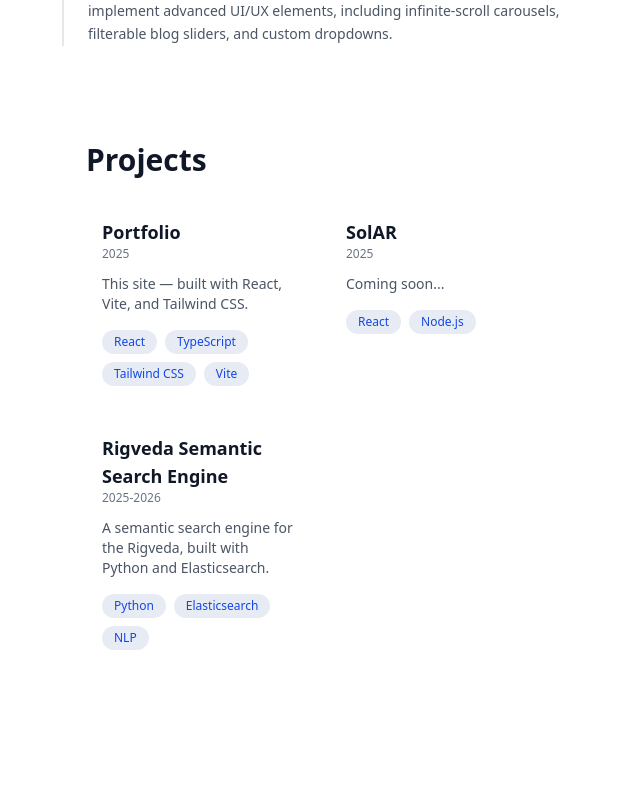
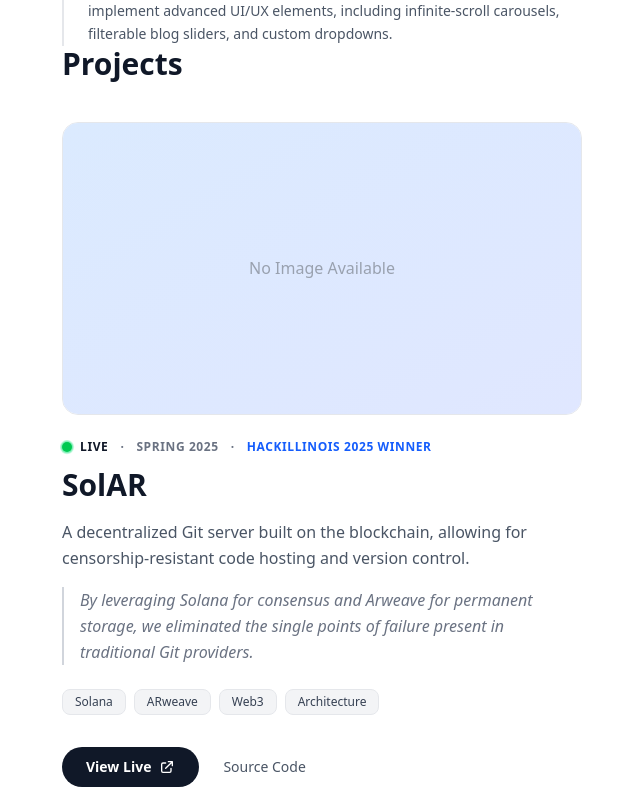
Before and after one commit to RamLanka05/v1, a React (Vite) app: page / in a window 1280 px wide. Shown: the part 1261-2060 px from the top of the page, without its empty margins (602-1242 px from the left). Built offline with nearby package versions, Linux system fonts and the light colour scheme.

Commit message:
project changes

```diff
--- a/index.html
+++ b/index.html
@@ -2,7 +2,6 @@
 <html lang="en">
   <head>
     <meta charset="UTF-8" />
-    <link rel="icon" type="image/svg+xml" href="/vite.svg" />
     <meta name="viewport" content="width=device-width, initial-scale=1.0" />
     <title>Sathvik Lanka</title>
   </head>
--- a/src/components/Projects.tsx
+++ b/src/components/Projects.tsx
@@ -1,39 +1,128 @@
+// import { projects as projectsData } from '../data/work'
+
+// export default function Projects() {
+//   return (
+//     <section id="projects" className="py-24 px-6 bg-transparent dark:bg-transparent scroll-mt-24">
+//       <div className="max-w-xl">
+//         <h2 className="text-3xl font-bold mb-6">Projects</h2>
+
+//         <div className="grid grid-cols-1 sm:grid-cols-2 gap-4">
+//           {projectsData.map((p) => (
+//             <article id={p.id} key={p.id} className="group bg-transparent dark:bg-transparent rounded-2xl p-4 transition-all">
+//               <div className="flex items-start justify-between gap-4">
+//                 <div>
+//                   <h3 className="text-lg font-semibold group-hover:text-blue-600 dark:group-hover:text-blue-400">{p.title}</h3>
+//                   <p className="text-xs text-gray-500 dark:text-gray-400">{p.date}</p>
+//                 </div>
+
+//                 {p.url ? (
+//                   <a href={p.url} target="_blank" rel="noopener noreferrer" className="text-sm font-medium text-white bg-blue-600 hover:bg-blue-700 px-3 py-1 rounded-md">
+//                     View
+//                   </a>
+//                 ) : null}
+//               </div>
+
+//               <p className="text-sm text-gray-600 dark:text-gray-300 mt-3 mb-4">{p.desc}</p>
+
+//               <div className="flex flex-wrap gap-2">
+//                 {p.tags.map((tag) => (
+//                   <span key={tag} className="text-xs font-medium px-3 py-1 bg-blue-900/10 dark:bg-blue-900/30 text-blue-700 dark:text-blue-200 rounded-full">
+//                     {tag}
+//                   </span>
+//                 ))}
+//               </div>
+//             </article>
+//           ))}
+//         </div>
+//       </div>
+//     </section>
+//   )
+// }
+
+
 import { projects as projectsData } from '../data/work'
 
 export default function Projects() {
   return (
-    <section id="projects" className="py-24 px-6 bg-transparent dark:bg-transparent scroll-mt-24">
-      <div className="max-w-xl">
-        <h2 className="text-3xl font-bold mb-6">Projects</h2>
+    <section id="projects" className="scroll-mt-24">
+      <h2 className="text-3xl font-bold mb-10 text-gray-900 dark:text-gray-100">Projects</h2>
 
-        <div className="grid grid-cols-1 sm:grid-cols-2 gap-4">
+      {/* Changed to a vertical stack with massive gaps between projects */}
+      <div className="flex flex-col gap-20">
         {projectsData.map((p) => (
-            <article id={p.id} key={p.id} className="group bg-transparent dark:bg-transparent rounded-2xl p-4 transition-all">
-              <div className="flex items-start justify-between gap-4">
-                <div>
-                  <h3 className="text-lg font-semibold group-hover:text-blue-600 dark:group-hover:text-blue-400">{p.title}</h3>
-                  <p className="text-xs text-gray-500 dark:text-gray-400">{p.date}</p>
+          <article key={p.id} className="group relative flex flex-col items-start justify-start">
+
+            {/* 1. Large Feature Image */}
+            <div className="w-full relative rounded-2xl overflow-hidden bg-gray-100 dark:bg-gray-800 mb-6 border border-gray-200 dark:border-gray-800 transition-all duration-300 group-hover:border-blue-500/50 group-hover:shadow-lg">
+              <div className="aspect-video w-full">
+                {p.image ? (
+                  <img src={p.image} alt={p.title} className="object-cover w-full h-full transition-transform duration-700 group-hover:scale-[1.03]" />
+                ) : (
+                  <div className="w-full h-full bg-linear-to-br from-blue-100 to-indigo-100 dark:from-gray-800 dark:to-gray-900 flex items-center justify-center text-gray-400">
+                    No Image Available
+                  </div>
+                )}
+              </div>
             </div>
 
-                {p.url ? (
-                  <a href={p.url} target="_blank" rel="noopener noreferrer" className="text-sm font-medium text-white bg-blue-600 hover:bg-blue-700 px-3 py-1 rounded-md">
-                    View
-                  </a>
-                ) : null}
+            {/* 2. Status & Metadata */}
+            <div className="flex flex-wrap items-center gap-3 text-xs font-semibold text-gray-500 dark:text-gray-400 uppercase tracking-wider mb-3">
+              {p.status && (
+                <span className="flex items-center gap-2 text-gray-900 dark:text-gray-200">
+                  <span className="relative flex h-2.5 w-2.5">
+                    {p.status === 'Live' && <span className="animate-ping absolute inline-flex h-full w-full rounded-full bg-green-400 opacity-75"></span>}
+                    <span className={`relative inline-flex rounded-full h-2.5 w-2.5 ${p.status === 'Live' ? 'bg-green-500' : 'bg-gray-500'}`}></span>
+                  </span>
+                  {p.status}
+                </span>
+              )}
+              {p.status && <span>&middot;</span>}
+              <span>{p.date}</span>
+              {p.role && <span>&middot;</span>}
+              <span className="text-blue-600 dark:text-blue-400">{p.role}</span>
             </div>
 
-              <p className="text-sm text-gray-600 dark:text-gray-300 mt-3 mb-4">{p.desc}</p>
+            {/* 3. Title */}
+            <h3 className="text-2xl sm:text-3xl font-bold text-gray-900 dark:text-gray-100 mb-4">
+              {p.title}
+            </h3>
 
-              <div className="flex flex-wrap gap-2">
+            {/* 4. Two-Part Description */}
+            <div className="text-base text-gray-600 dark:text-gray-400 space-y-4 mb-6 leading-relaxed">
+              <p>{p.desc}</p>
+              {p.insight && (
+                <p className="italic border-l-2 border-gray-300 dark:border-gray-600 pl-4 text-gray-500 dark:text-gray-500">
+                  {p.insight}
+                </p>
+              )}
+            </div>
+
+            {/* 5. Minimal Pill Tags */}
+            <div className="flex flex-wrap gap-2 mb-8">
               {p.tags.map((tag) => (
-                  <span key={tag} className="text-xs font-medium px-3 py-1 bg-blue-900/10 dark:bg-blue-900/30 text-blue-700 dark:text-blue-200 rounded-full">
+                <span key={tag} className="text-xs font-medium px-3 py-1 bg-gray-100 dark:bg-gray-800/50 text-gray-700 dark:text-gray-300 rounded-lg border border-gray-200 dark:border-gray-800">
                   {tag}
                 </span>
               ))}
             </div>
+
+            {/* 6. Action Buttons */}
+            <div className="flex gap-4 mt-auto">
+              {p.url && (
+                <a href={p.url} target="_blank" rel="noopener noreferrer" className="text-sm font-semibold text-white bg-gray-900 dark:bg-white dark:text-gray-900 hover:bg-gray-800 dark:hover:bg-gray-100 px-6 py-2.5 rounded-full transition-all flex items-center gap-2">
+                  View Live
+                  <svg className="w-4 h-4" fill="none" viewBox="0 0 24 24" stroke="currentColor"><path strokeLinecap="round" strokeLinejoin="round" strokeWidth={2} d="M10 6H6a2 2 0 00-2 2v10a2 2 0 002 2h10a2 2 0 002-2v-4M14 4h6m0 0v6m0-6L10 14" /></svg>
+                </a>
+              )}
+              {p.github && (
+                <a href={p.github} target="_blank" rel="noopener noreferrer" className="text-sm font-medium text-gray-600 dark:text-gray-400 hover:text-gray-900 dark:hover:text-white px-2 py-2.5 transition-colors flex items-center gap-2">
+                  Source Code
+                </a>
+              )}
+            </div>
+
           </article>
         ))}
-        </div>
       </div>
     </section>
   )
--- a/src/data/work.ts
+++ b/src/data/work.ts
@@ -1,29 +1,44 @@
 export const projects = [
-  {
-    id: 'portfolio',
-    title: 'Portfolio',
-    desc: 'This site — built with React, Vite, and Tailwind CSS.',
-    date: '2025',
-    url: '',
-    tags: ['React', 'TypeScript', 'Tailwind CSS', 'Vite'],
-  },
   {
     id: 'solar',
     title: 'SolAR',
-    desc: 'Coming soon...',
-    date: '2025',
-    url: '',
-    tags: ['React', 'Node.js'],
+    status: 'Live',
+    date: 'Spring 2025',
+    role: 'HackIllinois 2025 Winner',
+    image: '', // Path to your screenshot in the public folder
+    url: 'https://devpost.com/software/solar-ado76i',
+    github: 'https://github.com/Zaydo123/SolAR',
+    desc: 'A decentralized Git server built on the blockchain, allowing for censorship-resistant code hosting and version control.',
+    insight: 'By leveraging Solana for consensus and Arweave for permanent storage, we eliminated the single points of failure present in traditional Git providers.',
+    tags: ['Solana', 'ARweave', 'Web3', 'Architecture']
   },
   {
-    id: 'rsse',
-    title: 'Rigveda Semantic Search Engine',
-    desc: 'A semantic search engine for the Rigveda, built with Python and Elasticsearch.',
-    date: '2025-2026',
-    url: '',
-    tags: ['Python', 'Elasticsearch', 'NLP'],
+    id: 'rigveda-search',
+    title: 'Rigveda Semantic Search',
+    status: 'In Development',
+    date: 'Winter 2025',
+    role: 'ML Engineer',
+    image: '/Analysis_Demo1.png',
+    url: 'https://rigveda-sse.streamlit.app',
+    github: 'https://github.com/RamLanka05/ML1',
+    desc: 'An AI-native search engine designed to parse, analyze, and query complex Sanskrit texts using advanced NLP vector embeddings.',
+    insight: 'Translating ancient semantics into multidimensional vector space required custom tokenization strategies far beyond standard English LLM pipelines.',
+    tags: ['Machine Learning', 'NLP', 'Python', 'Vector DB']
   },
-]
+  // {
+  //   id: 'chip8',
+  //   title: 'Chip-8 Emulator',
+  //   status: 'Completed',
+  //   date: '2024',
+  //   role: 'Systems Programmer',
+  //   image: '/projects/chip8.jpg',
+  //   url: '',
+  //   github: 'https://github.com/RamLanka05/...',
+  //   desc: 'A custom hardware emulator written from scratch, handling CPU cycles, memory management, and display rendering at the lowest level.',
+  //   insight: 'Building an emulator is the ultimate exercise in understanding the abstraction layer between raw opcodes and software execution.',
+  //   tags: ['C/C++', 'Systems', 'Low-Level Architecture']
+  // }
+];
 
 export const experience = [
   {
```
Also changed, not shown: public/Analysis_Demo1.png (added). Lines whose indentation alone changed are shown as unchanged.
